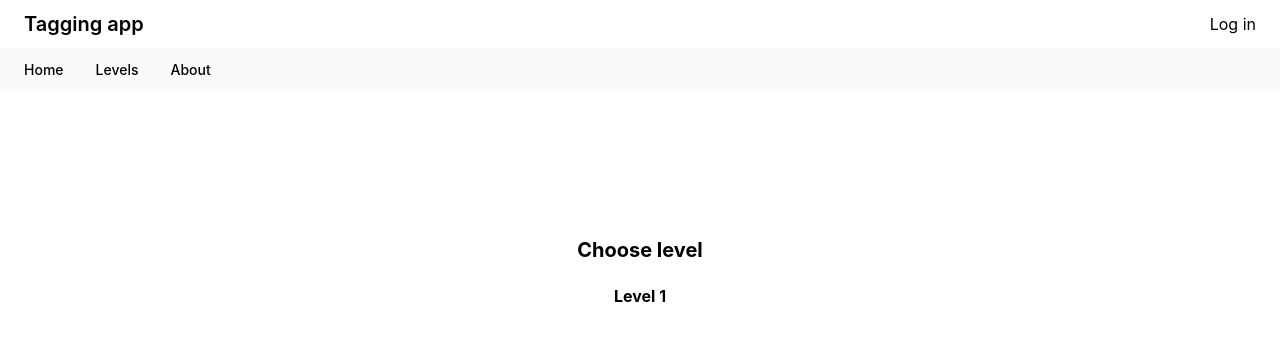
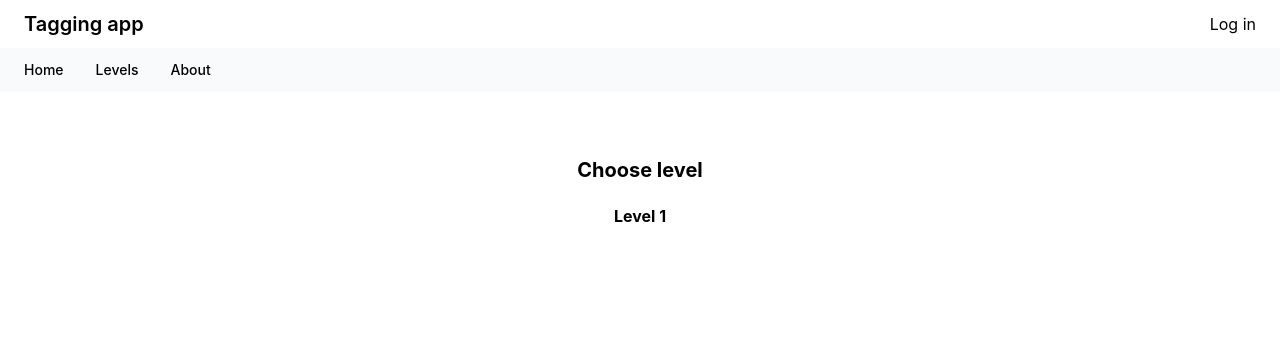
Before and after one commit to Zaltman/tagging-app, a React (Create React App) app: page /gamepage in a window 1280 px wide. Shown: the top 340 px of the page. Built offline with nearby package versions, Linux system fonts and the light colour scheme; no server answers.

Commit message:
Css improvement

```diff
--- a/src/components/Gamepage.js
+++ b/src/components/Gamepage.js
@@ -3,7 +3,7 @@ import { Link } from 'react-router-dom';
 export default function GamePage() {
   return (
     <div className="flex items-center justify-center">
-      <div className="font-bold rounded-lg m-36 text-center">
+      <div className="font-bold rounded-lg m-16 text-center">
         <h2 className="font-bold text-xl rounded-lg text-center mb-5">Choose level</h2>
         <Link to={'/level1'} className="text-center w-full">
           Level 1
```
